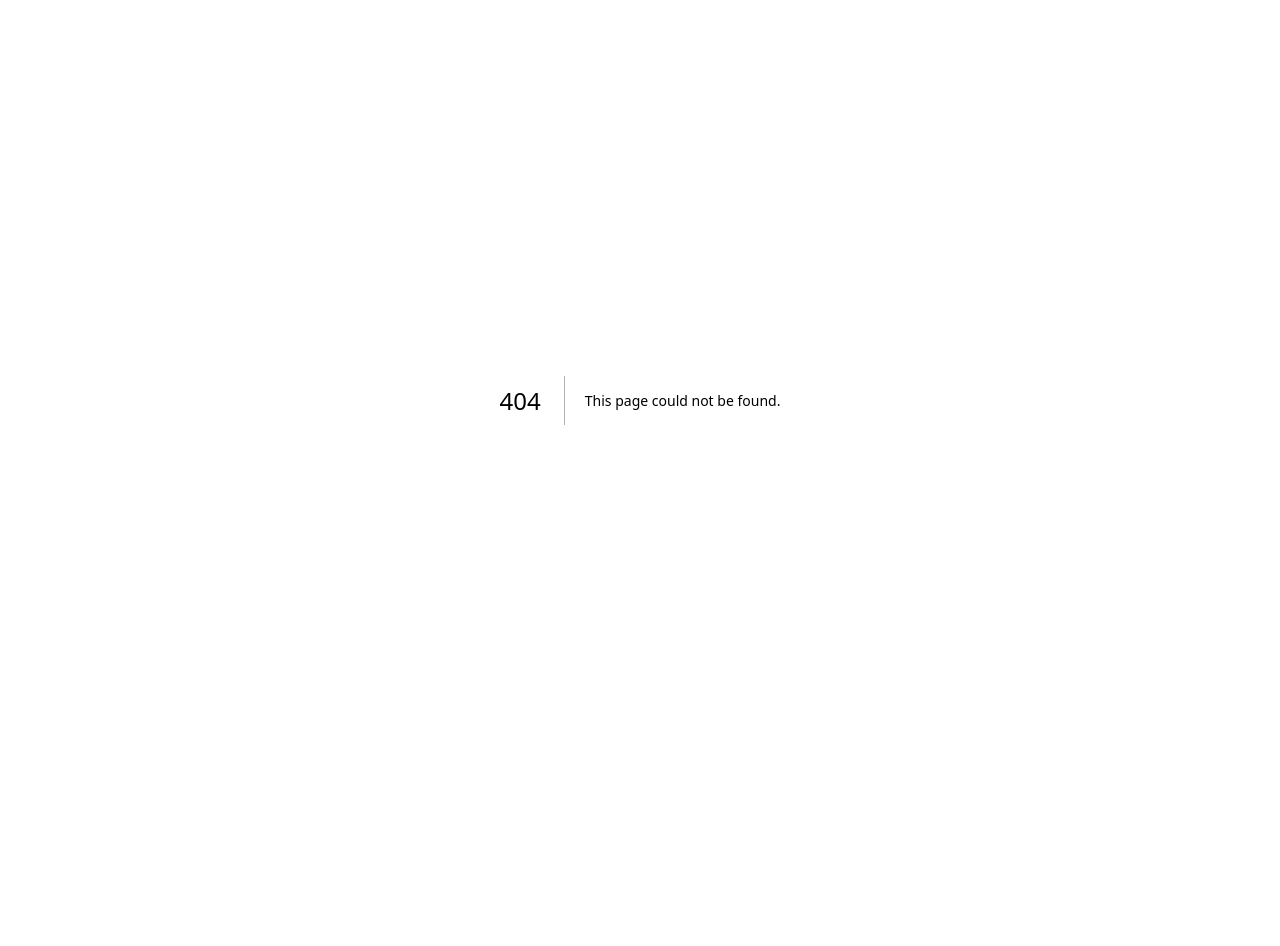
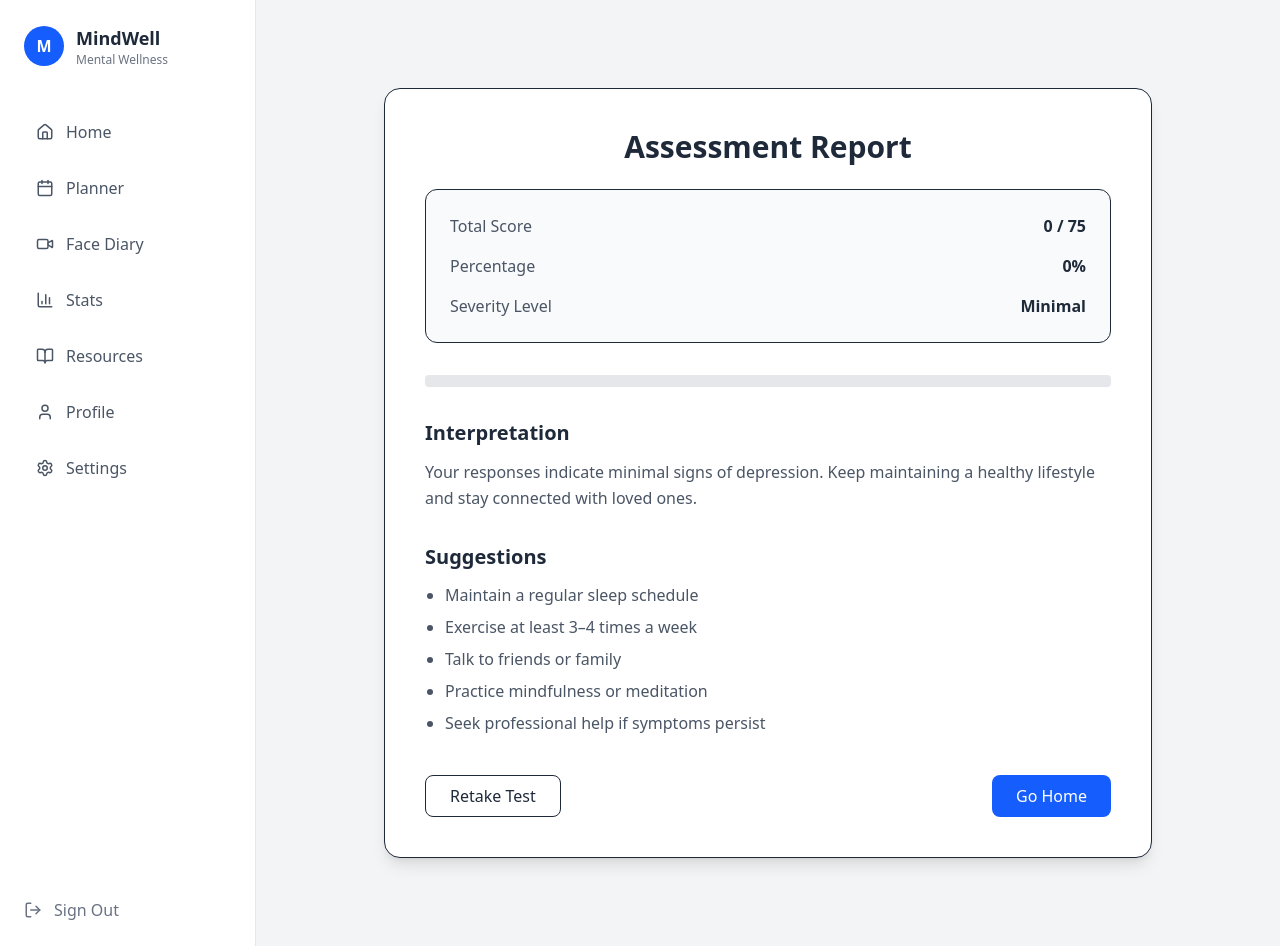
Before and after one commit to AjayGodara2417/Mindwell, a Next.js app: page /result-dashboard in a window 1280 px wide. Before the commit this address had no page. Before the commit the page ends 800 px from the top, so only its background shows below. Built offline with nearby package versions, Linux system fonts and the light colour scheme.

Commit message:
Result page for assessment result after 25 questions

```diff
--- /dev/null
+++ b/src/app/(main_pages)/result-dashboard/page.tsx
@@ -0,0 +1,121 @@
+"use client";
+
+import { useSearchParams, useRouter } from "next/navigation";
+
+export default function ResultDashboard() {
+  const params = useSearchParams();
+  const router = useRouter();
+
+  const score = Number(params.get("score")) || 0;
+  const percentage = Math.round((score / 75) * 100);
+
+  let level = "";
+  let color = "";
+  let message = "";
+
+  if (score <= 25) {
+    level = "Minimal";
+    color = "bg-green-500";
+    message =
+      "Your responses indicate minimal signs of depression. Keep maintaining a healthy lifestyle and stay connected with loved ones.";
+  } else if (score <= 50) {
+    level = "Mild";
+    color = "bg-yellow-500";
+    message =
+      "You may be experiencing mild symptoms. Consider talking to someone you trust or practicing stress management techniques.";
+  } else {
+    level = "Severe";
+    color = "bg-red-500";
+    message =
+      "Your responses indicate significant symptoms. It is strongly recommended to consult a mental health professional.";
+  }
+
+  return (
+    <div className="min-h-screen flex justify-center items-center bg-gray-100 px-6 py-12">
+
+      <div className="w-full max-w-3xl bg-white rounded-2xl shadow-lg p-10 border">
+
+        {/* Title */}
+        <h1 className="text-3xl font-bold text-center mb-6">
+          Assessment Report
+        </h1>
+
+        {/* Score Card */}
+        <div className="bg-gray-50 rounded-xl p-6 mb-8 border">
+
+          <div className="flex justify-between mb-4">
+            <span className="text-gray-600">Total Score</span>
+            <span className="font-semibold">{score} / 75</span>
+          </div>
+
+          <div className="flex justify-between mb-4">
+            <span className="text-gray-600">Percentage</span>
+            <span className="font-semibold">{percentage}%</span>
+          </div>
+
+          <div className="flex justify-between">
+            <span className="text-gray-600">Severity Level</span>
+            <span className="font-semibold">{level}</span>
+          </div>
+
+        </div>
+
+        {/* Progress Bar */}
+        <div className="mb-8">
+          <div className="w-full h-3 bg-gray-200 rounded overflow-hidden">
+            <div
+              className={`h-3 ${color} transition-all duration-700`}
+              style={{ width: `${percentage}%` }}
+            />
+          </div>
+        </div>
+
+        {/* Interpretation */}
+        <div className="mb-8">
+          <h2 className="text-xl font-semibold mb-3">
+            Interpretation
+          </h2>
+          <p className="text-gray-600 leading-relaxed">
+            {message}
+          </p>
+        </div>
+
+        {/* Suggestions */}
+        <div className="mb-10">
+          <h2 className="text-xl font-semibold mb-3">
+            Suggestions
+          </h2>
+
+          <ul className="list-disc pl-5 text-gray-600 space-y-2">
+            <li>Maintain a regular sleep schedule</li>
+            <li>Exercise at least 3–4 times a week</li>
+            <li>Talk to friends or family</li>
+            <li>Practice mindfulness or meditation</li>
+            <li>Seek professional help if symptoms persist</li>
+          </ul>
+        </div>
+
+        {/* Actions */}
+        <div className="flex justify-between">
+
+          <button
+            onClick={() => router.push("/dashboard")}
+            className="px-6 py-2 rounded-lg border hover:bg-gray-50"
+          >
+            Retake Test
+          </button>
+
+          <button
+            onClick={() => router.push("/dashboard")}
+            className="px-6 py-2 rounded-lg bg-blue-600 text-white hover:bg-blue-700"
+          >
+            Go Home
+          </button>
+
+        </div>
+
+      </div>
+
+    </div>
+  );
+}
```
